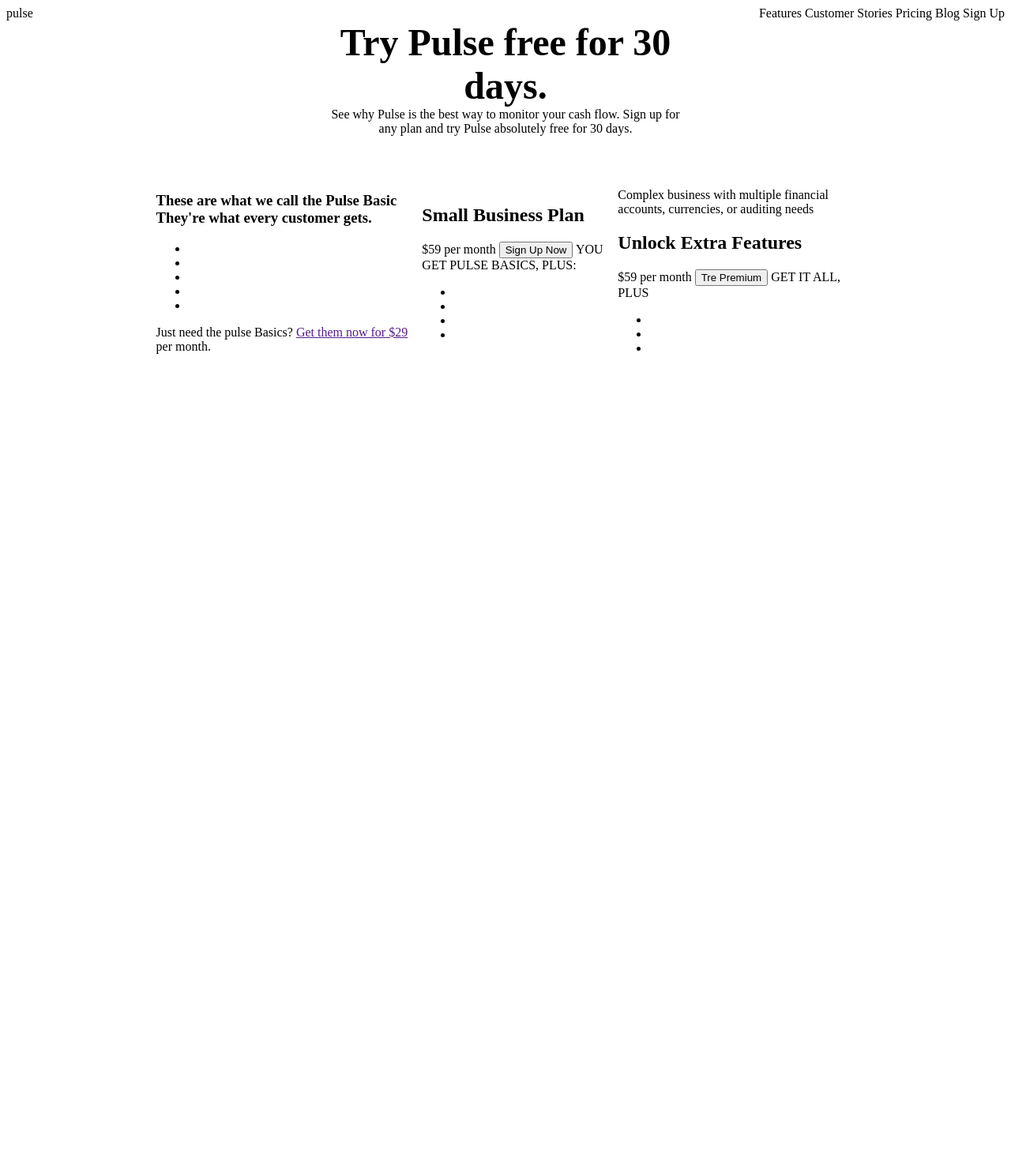
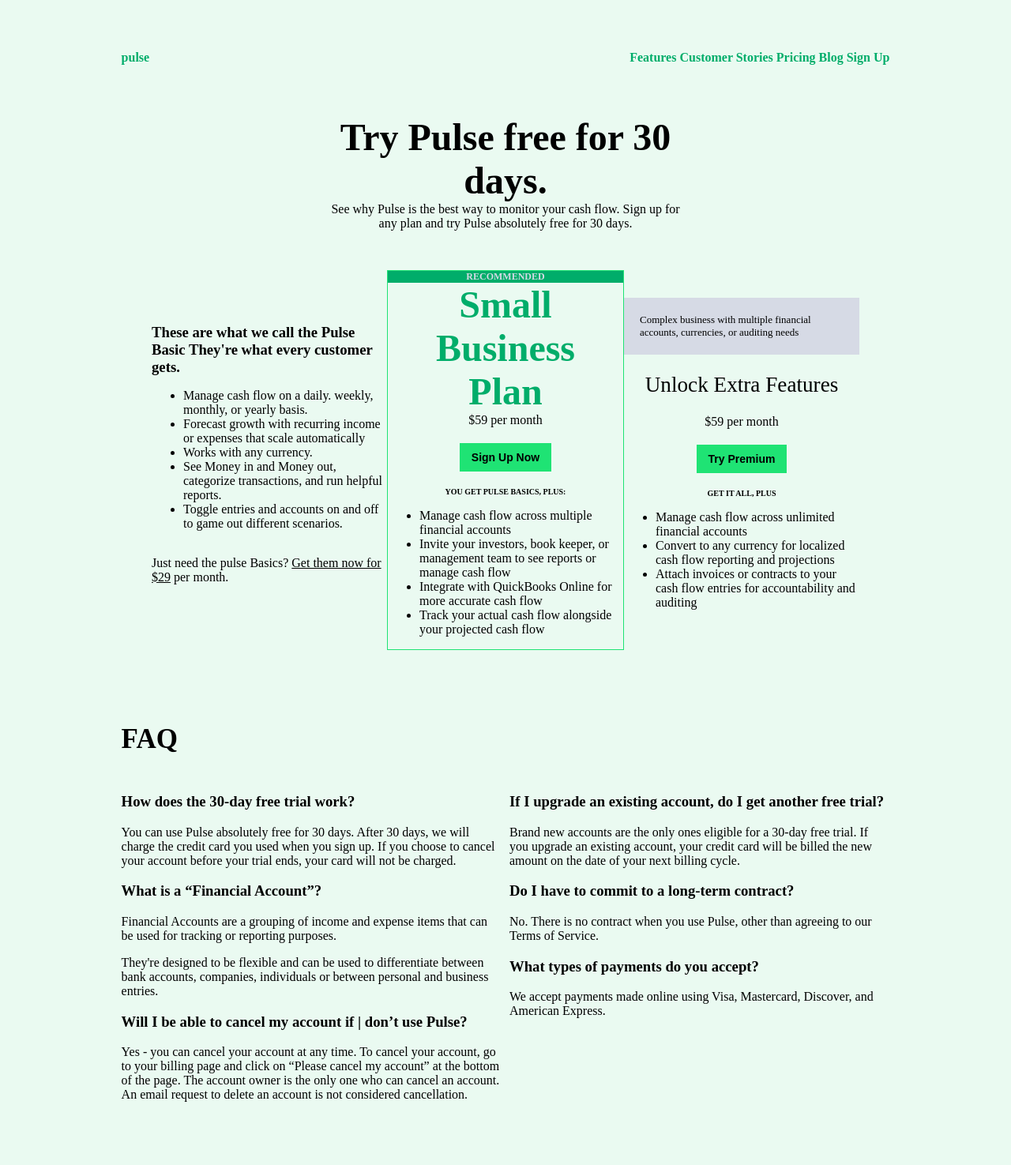
Before and after one commit to DarelShroo/clase-daw, a PHP site: page / in a window 1280 px wide. Shown: the whole page at 79% size. Before the commit the page ends 448 px from the top, so only its background shows below. Run offline with PHP 8.4, Linux system fonts and the light colour scheme.

Commit message:
feat: nuevos estilos añadidos section price terminada.

```diff
--- a/ejercicios/css/ejercicio_01/css/layout.css
+++ b/ejercicios/css/ejercicio_01/css/layout.css
@@ -1,12 +1,3 @@
-:root {
-  --background-color: #eafaf1;
-  --button-color: #1fe374;
-  --green-color: #00ad6a;
-  --background-footer-color: #080c16;
-  --grey-color: #d6dae5;
-  --white-color: #fcfcfc;
-}
-
 .header {
   display: flex;
   justify-content: space-between;
@@ -14,15 +5,50 @@
 
 .section {
   display: flex;
+  justify-content: center;
+  flex-flow: row wrap;
+}
+
+.container-section-pricing {
+  display: flex;
   flex-flow: column;
   justify-content: center;
   align-items: center;
+  max-width: 1500px;
 }
 
 .container-pricing {
   display: flex;
   justify-content: center;
-  align-items: center;
+  align-items:center;
+}
+
+.recommended {
+  display: flex;
+  justify-content: center;
+}
+
+.container-pricing > * {
+  display: flex;
+  flex-flow: row wrap;
+  justify-content: center;
+  flex-direction: column;
+}
+
+.container-pricing > * > .title-basic-plan,.title-business-plan,.text-container-extra-features{
+  margin: 0;
+}
+
+.container-basic-plan {
+  flex: 1;
+}
+
+.container-business-plan {
+  flex: 1;
+}
+
+.container-extra-features {
+  flex: 1;
 }
 
 .container-text-top {
@@ -36,3 +62,23 @@
 .container-text-top > * {
   margin: 0
 }
+
+.container-btn-try-premium, .container-btn-sign-up, .container-text-extra-features, .container-text-business-plan {
+  display: flex;
+  justify-content: center;
+}
+
+.container-faq {
+  display: flex;
+  flex-flow: row wrap;
+  flex-direction: column;
+  flex: 1;
+}
+
+.container-text-faqs {
+  display: flex;
+  flex-wrap: wrap;
+  justify-content: space-between;
+  max-height: 750px;
+  gap: 10px;
+}
--- a/ejercicios/css/ejercicio_01/css/styles.css
+++ b/ejercicios/css/ejercicio_01/css/styles.css
@@ -1,3 +1,26 @@
+:root {
+  --background-color: #eafaf1;
+  --button-color: #1fe374;
+  --green-color: #00ad6a;
+  --background-footer-color: #080c16;
+  --grey-color: #d6dae5;
+  --white-color: #fcfcfc;
+}
+
+body {
+  margin: 0;
+  background-color: var(--background-color);
+}
+
+.header {
+  padding: 5% 12% 5% 12%;
+}
+
+.container-header > * {
+  color: var(--green-color);
+  font-weight: bold;
+}
+
 .container-text-top {
   width: 35%;
   text-align: center;
@@ -11,3 +34,80 @@
   margin-top: 50px;
   max-width: 70%;
 }
+
+.recommended {
+  text-align: center;
+  color: var(--grey-color);
+  background-color: var(--green-color);
+  font-weight: bold;
+  font-size: 12px;
+}
+
+.container-business-plan {
+  border: 1px solid var(--button-color);
+  width: 20%;
+}
+
+.title-business-plan {
+  text-align: center;
+  font-size: 3em;
+  color: var(--green-color);
+}
+.title-extra-features {
+  text-align: center;
+  font-weight: 100;
+  font-size: 1.7em;
+}
+
+.price-business-plan,
+.price-extra-features {
+  text-align: center;
+}
+
+.btn-try-premium,
+.btn-sign-up-now {
+  margin: 20px;
+  max-width: 200px;
+  font-size: 14px;
+  font-weight: bold;
+  padding: 10px 15px 10px 15px;
+  background-color: var(--button-color);
+  border: 0px;
+}
+
+.text-container-extra-features {
+  background-color: var(--grey-color);
+  padding: 20px;
+  font-size: 13px;
+}
+
+.text-extra-features,
+.text-business-plan {
+  font-weight: bold;
+  font-size: 10px;
+}
+
+.box-container-title-business-plan {
+  display: flex;
+  justify-content: center;
+}
+
+.container-title-business-plan {
+  max-width: 200px;
+}
+
+.link-get-them-now {
+  color: black;
+}
+
+.container-faq {
+  padding: 5% 12% 5% 12%;
+}
+
+.title-faq {
+  font-size:35px;
+}
+
+.container-text-faqs > * {
+  flex: 1 1 400px;
+}
--- a/ejercicios/css/ejercicio_01/index.html
+++ b/ejercicios/css/ejercicio_01/index.html
@@ -25,6 +25,7 @@
       </div>
     </header>
     <section class="section">
+      <div class="container-section-pricing">
         <div class="container-text-top">
           <h1 class="title-pricing">Try Pulse free for 30 days.</h1>
           <p class="subtitle-pricing">
@@ -39,55 +40,156 @@
               gets.
             </h3>
             <ul class="list-basic-plan">
-            <li class="item-basic-plan text-plan"></li>
-            <li class="item-basic-plan text-plan"></li>
-            <li class="item-basic-plan text-plan"></li>
-            <li class="item-basic-plan text-plan"></li>
-            <li class="item-basic-plan text-plan"></li>
+              <li class="item-basic-plan text-plan">
+                Manage cash flow on a daily. weekly, monthly, or yearly basis.
+              </li>
+              <li class="item-basic-plan text-plan">
+                Forecast growth with recurring income or expenses that scale
+                automatically
+              </li>
+              <li class="item-basic-plan text-plan">
+                Works with any currency.
+              </li>
+              <li class="item-basic-plan text-plan">
+                See Money in and Money out, categorize transactions, and run
+                helpful reports.
+              </li>
+              <li class="item-basic-plan text-plan">
+                Toggle entries and accounts on and off to game out different
+                scenarios.
+              </li>
             </ul>
-          <p>Just need the pulse Basics? <a href="" class="link-get-them-now">Get them now for $29</a> per month.</p>
+            <p>
+              Just need the pulse Basics?
+              <a href="" class="link-get-them-now">Get them now for $29</a> per
+              month.
+            </p>
           </div>
           <div class="container-business-plan">
-          <h1 class="title-business-plan">
-              Small Business Plan
-          </h1>
+            <span class="recommended">RECOMMENDED</span>
+            <div class="box-container-title-business-plan">
+              <div class="container-title-business-plan">
+                <h1 class="title-business-plan">Small Business Plan</h1>
+              </div>
+            </div>
             <span class="price-business-plan">$59 per month</span>
-          <button class="btn-sign-up-now">
-            Sign Up Now
-          </button>
+            <div class="container-btn-sign-up">
+              <button class="btn-sign-up-now">Sign Up Now</button>
+            </div>
+            <div class="container-text-business-plan">
               <span class="text-business-plan">
                 YOU GET PULSE BASICS, PLUS:
               </span>
+            </div>
             <ul class="list-business-plan">
-            <li class="item-business-plan"></li>
-            <li class="item-business-plan"></li>
-            <li class="item-business-plan"></li>
-            <li class="item-business-plan"></li>
+              <li class="item-business-plan">
+                Manage cash flow across multiple financial accounts
+              </li>
+              <li class="item-business-plan">
+                Invite your investors, book keeper, or management team to see
+                reports or manage cash flow
+              </li>
+              <li class="item-business-plan">
+                Integrate with QuickBooks Online for more accurate cash flow
+              </li>
+              <li class="item-business-plan">
+                Track your actual cash flow alongside your projected cash flow
+              </li>
             </ul>
           </div>
           <div class="container-extra-features">
             <p class="text-container-extra-features">
-            Complex business with multiple financial accounts, currencies, or auditing needs
+              Complex business with multiple financial accounts, currencies, or
+              auditing needs
             </p>
-          <h1 class="title-extra-features">
-            Unlock Extra Features
-          </h1>
+            <h1 class="title-extra-features">Unlock Extra Features</h1>
             <span class="price-extra-features">$59 per month</span>
-          <button class="btn-try-premium">
-            Tre Premium
-          </button>
-          <span class="text-extra-features">
-            GET IT ALL, PLUS
-          </span>
+            <div class="container-btn-try-premium">
+              <button class="btn-try-premium">Try Premium</button>
+            </div>
+            <div class="container-text-extra-features">
+              <span class="text-extra-features"> GET IT ALL, PLUS </span>
+            </div>
             <ul class="list-extra-features">
-            <li class="item-extra-feature"></li>
-            <li class="item-extra-feature"></li>
-            <li class="item-extra-feature"></li>
+              <li class="item-extra-feature">
+                Manage cash flow across unlimited financial accounts
+              </li>
+              <li class="item-extra-feature">
+                Convert to any currency for localized cash flow reporting and
+                projections
+              </li>
+              <li class="item-extra-feature">
+                Attach invoices or contracts to your cash flow entries for
+                accountability and auditing
+              </li>
             </ul>
           </div>
         </div>
-      <div class="container-pricing"></div>
-      <div class="container-pricing"></div>
+      </div>
+      <div class="container-faq">
+        <h1 class="title-faq">FAQ</h1>
+        <div class="container-text-faqs">
+          <div class="left">
+            <div>
+              <h3>How does the 30-day free trial work?</h3>
+              <p>
+                You can use Pulse absolutely free for 30 days. After 30 days, we
+                will charge the credit card you used when you sign up. If you
+                choose to cancel your account before your trial ends, your card
+                will not be charged.
+              </p>
+            </div>
+            <div>
+              <h3>What is a “Financial Account”?</h3>
+              <p>
+                Financial Accounts are a grouping of income and expense items
+                that can be used for tracking or reporting purposes.
+              </p>
+              <p>
+                They're designed to be flexible and can be used to differentiate
+                between bank accounts, companies, individuals or between
+                personal and business entries.
+              </p>
+            </div>
+            <div>
+              <h3>Will I be able to cancel my account if | don’t use Pulse?</h3>
+              <p>
+                Yes - you can cancel your account at any time. To cancel your
+                account, go to your billing page and click on “Please cancel my
+                account” at the bottom of the page. The account owner is the
+                only one who can cancel an account. An email request to delete
+                an account is not considered cancellation.
+              </p>
+            </div>
+          </div>
+          <div class="right">
+            <div>
+              <h3>
+                If I upgrade an existing account, do I get another free trial?
+              </h3>
+              <p>
+                Brand new accounts are the only ones eligible for a 30-day free
+                trial. If you upgrade an existing account, your credit card will
+                be billed the new amount on the date of your next billing cycle.
+              </p>
+            </div>
+            <div>
+              <h3>Do I have to commit to a long-term contract?</h3>
+              <p>
+                No. There is no contract when you use Pulse, other than agreeing
+                to our Terms of Service.
+              </p>
+            </div>
+            <div>
+              <h3>What types of payments do you accept?</h3>
+              <p>
+                We accept payments made online using Visa, Mastercard, Discover,
+                and American Express.
+              </p>
+            </div>
+          </div>
+        </div>
+      </div>
     </section>
     <footer></footer>
   </body>
```
Lines whose indentation alone changed are shown as unchanged.
